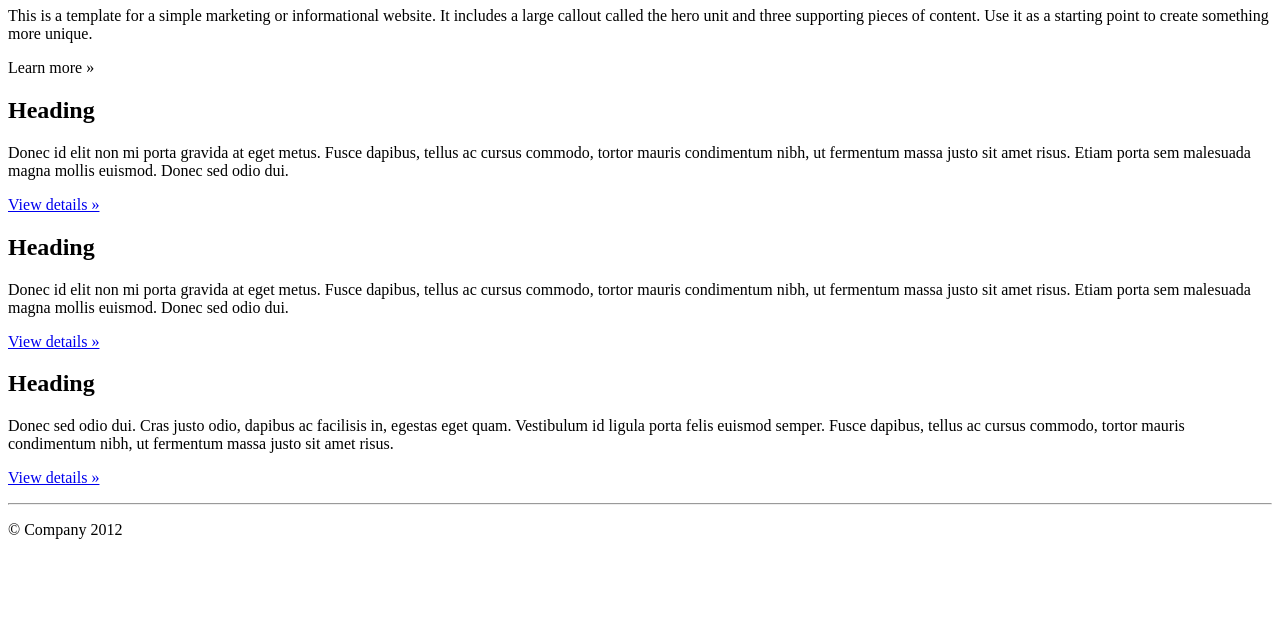
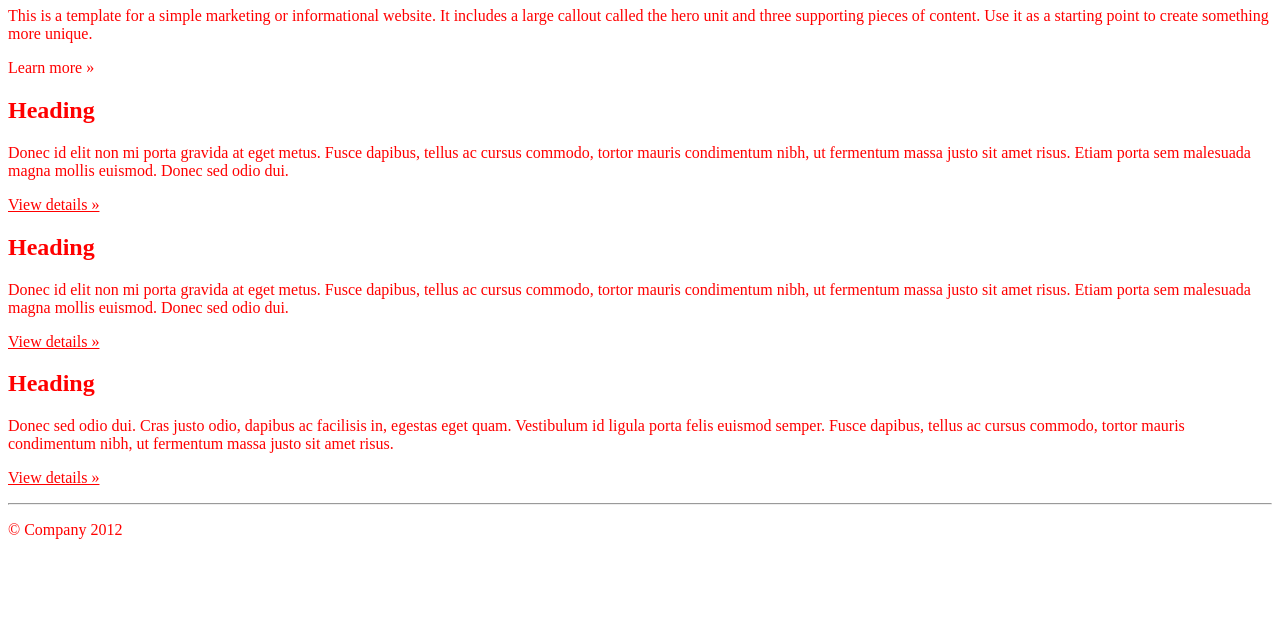
Before and after one commit to DavidLGoldberg/hero-tmpl-site, a plain HTML site: page public/index.html in a window 1280 px wide. Shown: the part 169-800 px from the top of the page. Drawn offline with nearby package versions, Linux system fonts and the light colour scheme; no server answers.

Commit message:
initial steps to make less work.

```diff
--- a/less/style.less
+++ b/less/style.less
@@ -7,7 +7,6 @@ body {
 
 @import "bootstrap/responsive.less";
 
-
 /* ===== Primary Styles ========================================================
    Author:
    ========================================================================== */
--- a/public/index.html
+++ b/public/index.html
@@ -15,14 +15,7 @@
 
 	<meta name="viewport" content="width=device-width">
 
-	<link rel="stylesheet/less" href="less/style.less">
-	<script src="js/libs/less-1.2.1.min.js"></script>
-
-	<!-- Use SimpLESS (Win/Linux/Mac) or LESS.app (Mac) to compile your .less files
-	to style.css, and replace the 2 lines above by this one:
-
-	<link rel="stylesheet/less" href="less/style.css">
-	 -->
+	<link rel="stylesheet" href="/css/style.css">
 
 	<script src="js/libs/modernizr-2.5.3-respond-1.1.0.min.js"></script>
 </head>
```
Also changed, not shown: public/css/style.css (added), 1 other file.
